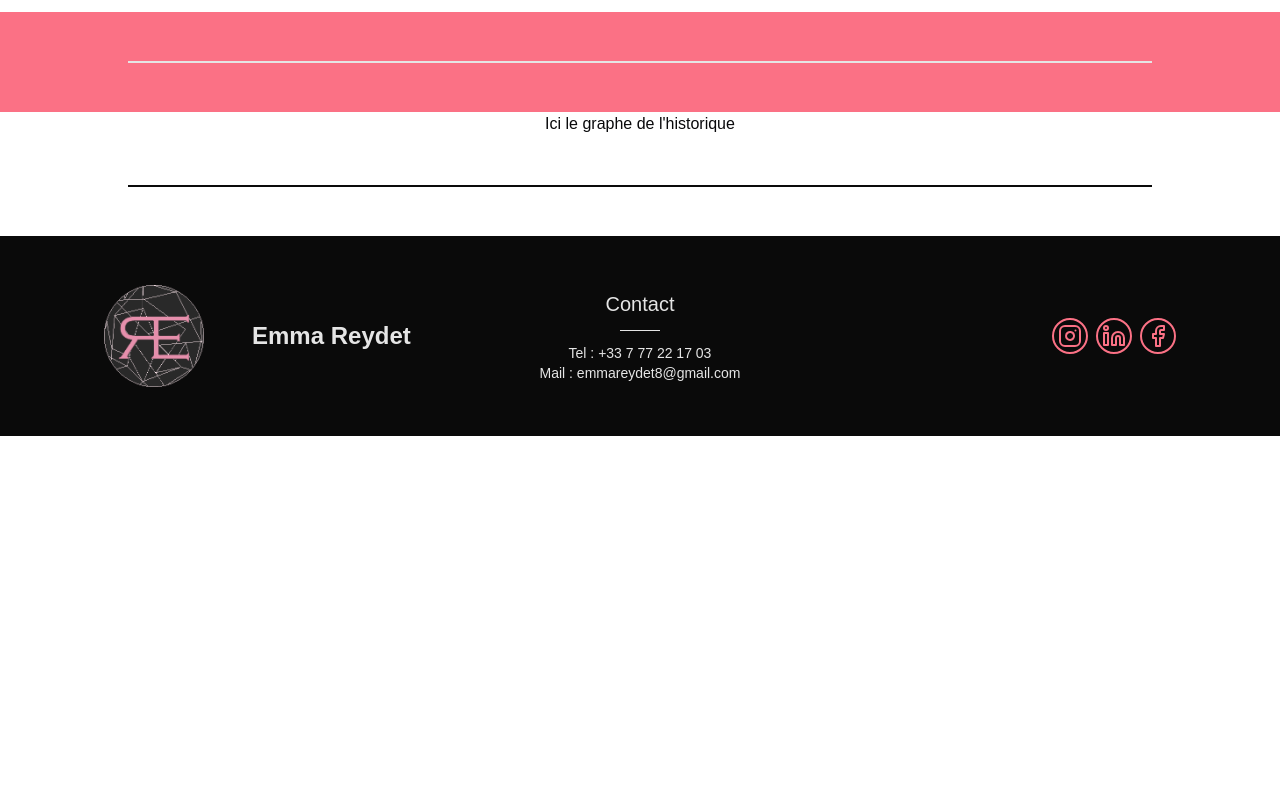
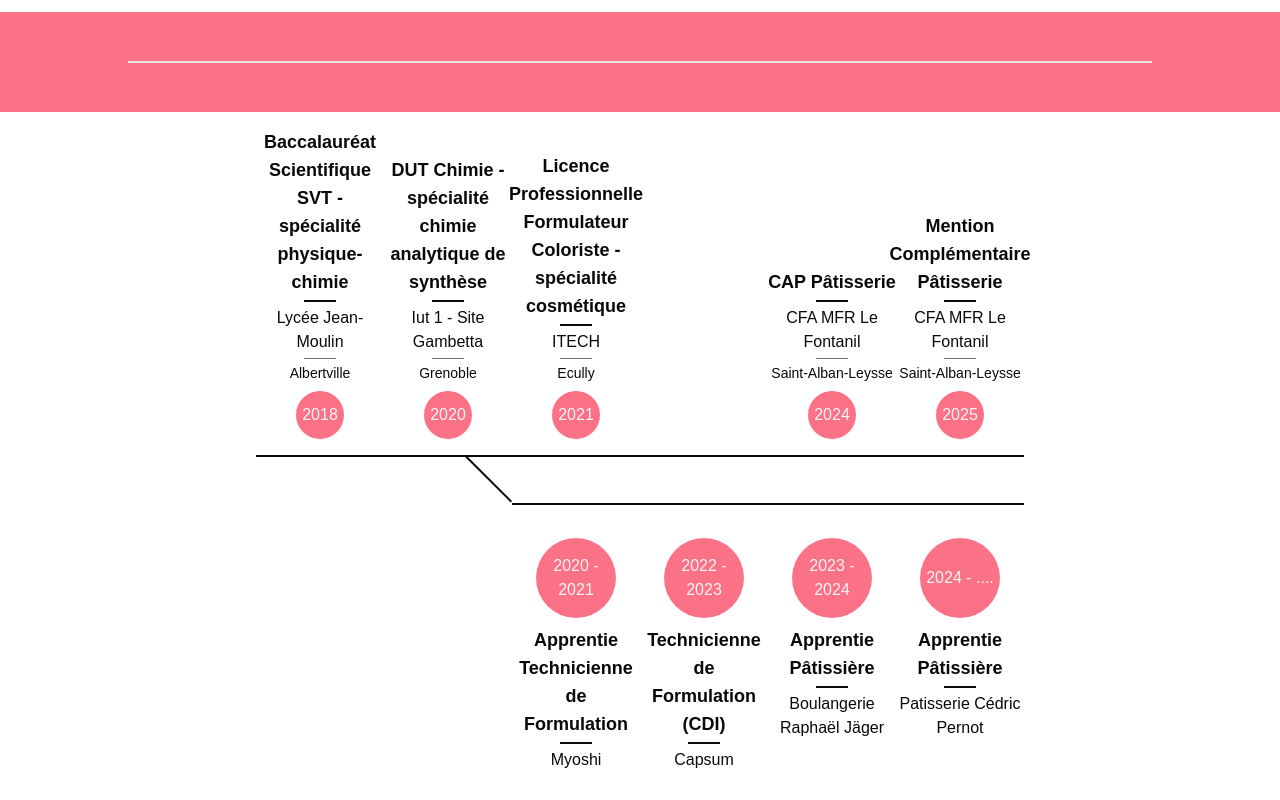
Before and after one commit to Baptiste-rdt/emma-reydet, a Next.js app: page /presentation in a window 1280 px wide. Shown: the part 1260-2060 px from the top of the page. Before the commit the page ends 1696 px from the top, so only its background shows below. Built offline with nearby package versions, Linux system fonts and the light colour scheme; a web font is replaced by a local one.

Commit message:
upgrade presentation

```diff
--- a/app/presentation/page.tsx
+++ b/app/presentation/page.tsx
@@ -1,7 +1,57 @@
 import PageSeparator from "@/components/page-separator/PageSeparator";
+import { Separator } from "@radix-ui/react-separator";
 import Image from "next/image";
 
 export default function Page() {
+
+    const mainEvents = [
+        { display: true, date: "2018", titre: "Baccalauréat Scientifique SVT - spécialité physique-chimie", etablissement: "Lycée Jean-Moulin", ville: "Albertville" },
+        { display: true, date: "2020", titre: "DUT Chimie - spécialité chimie analytique de synthèse", etablissement: "Iut 1 - Site Gambetta", ville: "Grenoble" },
+        { display: true, date: "2021", titre: "Licence Professionnelle Formulateur Coloriste - spécialité cosmétique", etablissement: "ITECH", ville: "Ecully" },
+        { display: false },
+        { display: true, date: "2024", titre: "CAP Pâtisserie", etablissement: "CFA MFR Le Fontanil", ville: "Saint-Alban-Leysse" },
+        { display: true, date: "2025", titre: "Mention Complémentaire Pâtisserie", etablissement: "CFA MFR Le Fontanil", ville: "Saint-Alban-Leysse" },
+    ];
+
+    const subEvents = [
+        { display: true, date: "2020 - 2021", titre: "Apprentie Technicienne de Formulation", entreprise: "Myoshi" },
+        { display: true, date: "2022 - 2023", titre: "Technicienne de Formulation (CDI)", entreprise: "Capsum" },
+        { display: true, date: "2023 - 2024", titre: "Apprentie Pâtissière", entreprise: "Boulangerie Raphaël Jäger" },
+        { display: true, date: "2024 - ....", titre: "Apprentie Pâtissière", entreprise: "Patisserie Cédric Pernot" },
+    ];
+
+    const FormationCard = ({ formation }: any) => {
+        return (
+
+            <div className="w-[10vw] flex flex-col justify-end min-h-[250px] my-4 items-center">
+                <div className=" text-lg text-center font-semibold">{formation.titre}</div>
+                <Separator className="w-8 h-[2px] bg-neutral-950 my-1"/>
+                <div className="text-center ">{formation.etablissement}</div>
+                <Separator className="w-8 h-[1px] bg-neutral-500 my-1"/>
+                <div className="text-sm text-center">{formation.ville}</div>
+                <div className="aspect-square rounded-full bg-rose-400 text-neutral-100 text-center flex items-center justify-center w-12 h-12 mt-2">
+                    {formation.date}
+                </div>
+            </div>
+
+        );
+    };
+
+    const WorkingCard = ({ working }: any) => {
+        return (
+
+            <div className="w-[10vw] flex flex-col justify-start min-h-[250px] my-4 items-center">
+                <div className="aspect-square rounded-full bg-rose-400 text-neutral-100 text-center flex items-center justify-center h-20 mb-2">
+                    {working.date}
+                </div>
+                <div className=" text-lg text-center font-semibold">{working.titre}</div>
+                <Separator className="w-8 h-[2px] bg-neutral-950 my-1"/>
+                <div className="text-center ">{working.entreprise}</div>
+
+            </div>
+
+        );
+    };
 
     return (
         <>
@@ -35,9 +85,74 @@ export default function Page() {
                         />
                     </div>
                 </div>
-                <PageSeparator backgroundColor="bg-rose-400" foregroundColor="bg-neutral-200"/>
-                <div>Ici le graphe de l'historique</div>
-                <PageSeparator/>
+                <PageSeparator backgroundColor="bg-rose-400" foregroundColor="bg-neutral-200" />
+                <div className="flex flex-col items-center w-[80vw] justify-center">
+                    {/* Ligne principale */}
+                    <div className="flex justify-center w-full align-bottom">
+                        {mainEvents.map((event, index) => (
+                            event.display ?
+                            <FormationCard formation={event} />
+                            : <div className="h-1 w-[10vw]"></div>
+                        ))}
+                    </div>
+
+                    <div className="flex justify-center w-full items-center">
+                        {mainEvents.map((event, index) => (
+                            <div key={index} className="flex items-center w-[10vw]">
+                                {index < mainEvents.length && (
+                                    <div className={`border-b-2 border-neutral-950 w-full`}></div>
+                                )}
+                            </div>
+                        ))}
+                    </div>
+
+                    <div className="flex">
+                        <div className="w-[10vw] h-1" />
+                        <div className="flex justify-end h-[45.2px] w-[10vw]">
+                            <div className="h-[2px] w-16 bg-neutral-950 transform rotate-45 origin-top-right mt-[44px]"></div>
+                        </div>
+                        <div className="w-[40vw] h-1" />
+                    </div>
+
+                    <div className="flex flex-col justify-center w-full">
+                        {/* Espace vide avant la sous-ligne */}
+                        <div className="flex-1"></div>
+                        {/* Ligne verticale depuis la deuxième bulle */}
+                        <div className="flex flex-col items-center">
+                            {/* Sous-événements */}
+                            <div className="flex justify-center w">
+                                <div className="h-1 w-[20vw]"></div>
+                                {subEvents.map((event, index) => (
+                                    <div key={index} className="flex items-center w-[10vw]">
+                                        {/* Ligne horizontale sauf après la dernière bulle */}
+                                        {index < subEvents.length && (
+                                            <div className={`border-t-2 border-neutral-950 w-full `}></div>
+                                        )}
+                                    </div>
+                                ))}
+                            </div>
+                        </div>
+                    </div>
+
+                    {/* Branche après la deuxième bulle */}
+                    <div className="flex flex-col justify-center w-full mt-4">
+                        {/* Espace vide avant la sous-ligne */}
+                        <div className="flex-1"></div>
+                        {/* Ligne verticale depuis la deuxième bulle */}
+                        <div className="flex flex-col items-center">
+                            {/* Sous-événements */}
+                            <div className="flex justify-center w">
+                                <div className="h-1 w-[20vw]"></div>
+                                {subEvents.map((event, index) => (
+                                    event.display ?
+                                    <WorkingCard working={event} />
+                                    : <div className="h-1 w-[10vw]"></div>
+                                ))}
+                            </div>
+                        </div>
+                    </div>
+                </div>
+                <PageSeparator />
             </main>
         </>
     )
```
